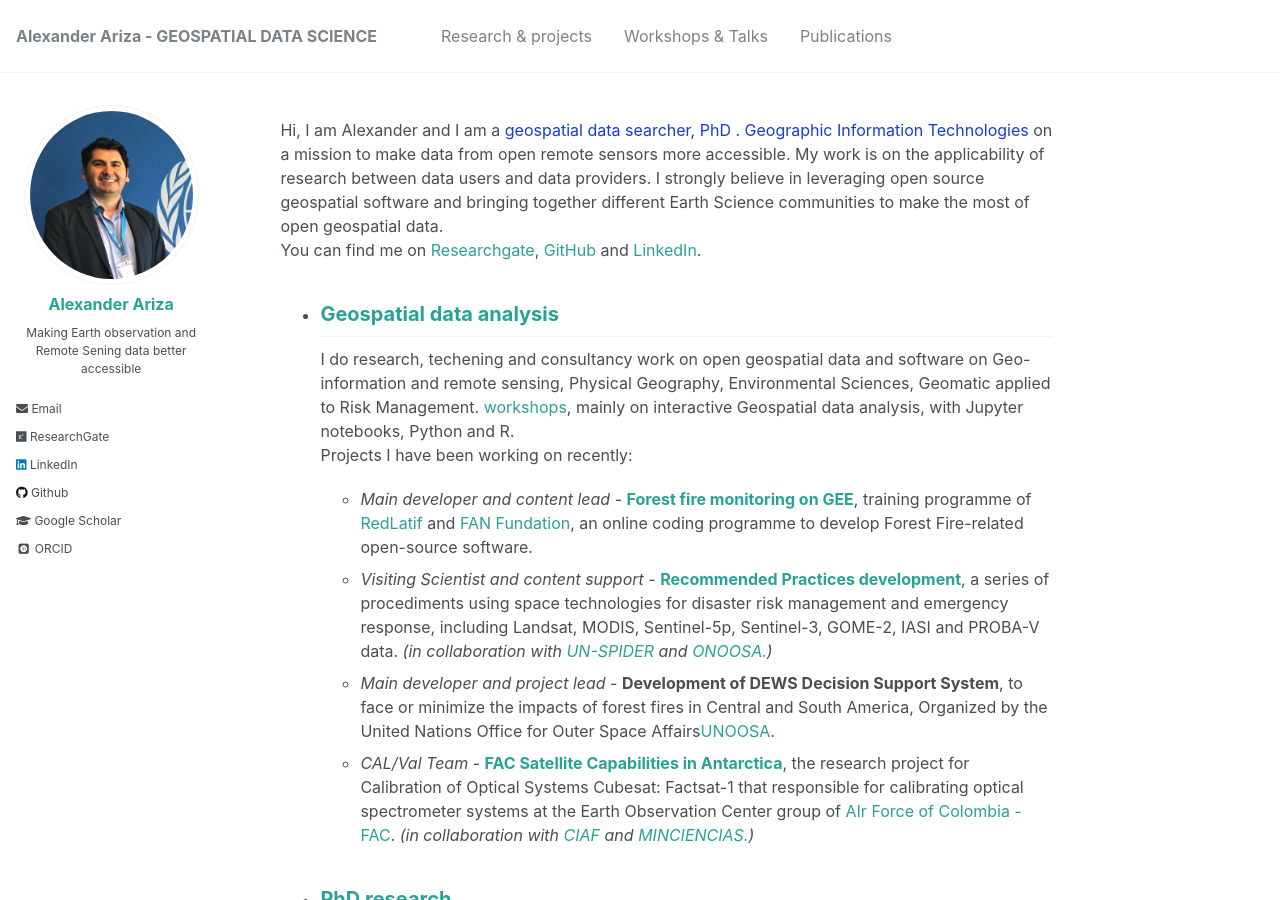
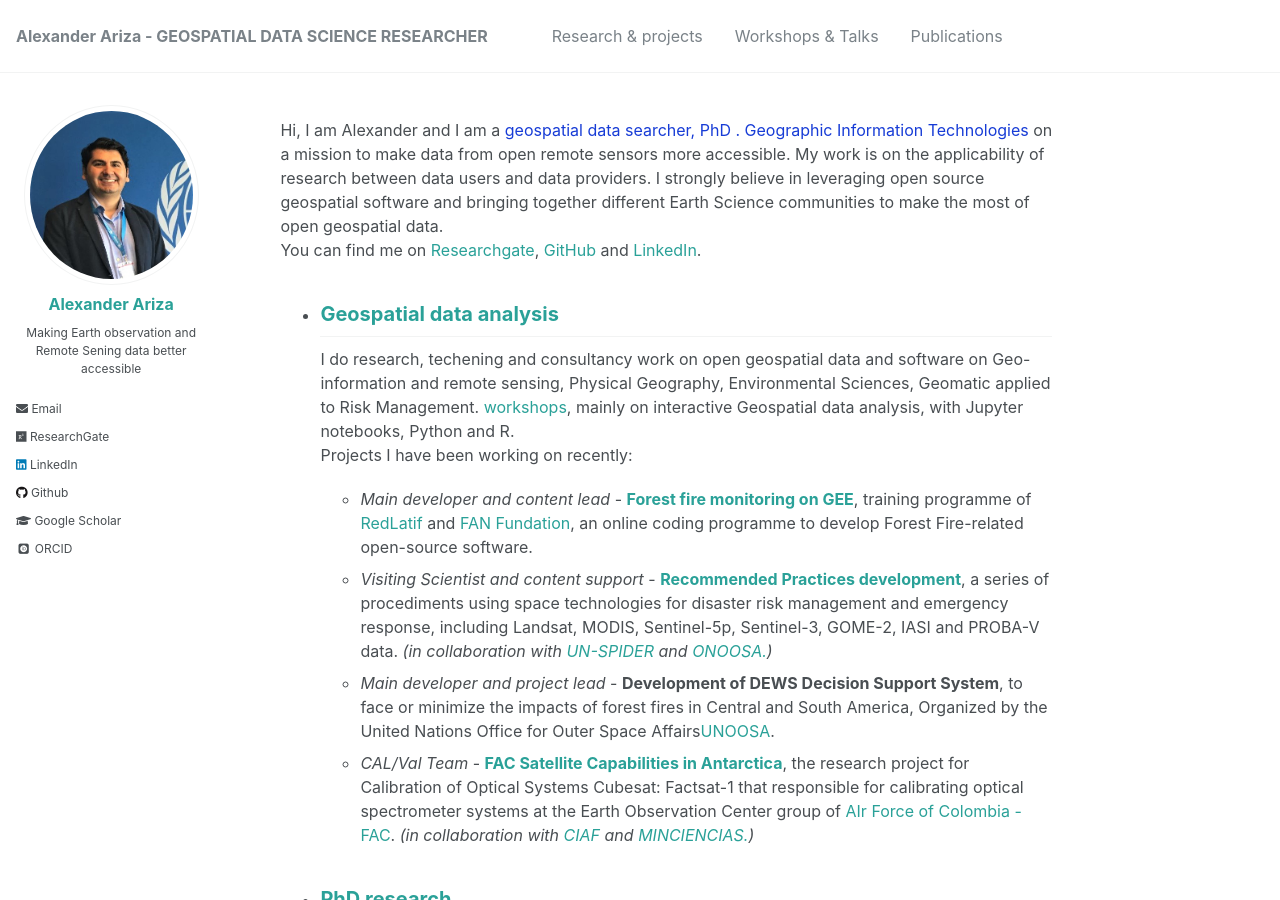
Before and after one commit to Alexanderariza/alexanderariza.github.io, a Jekyll site: the page built from _pages/about.md, in a window 1280 px wide and 900 px high. Built offline with Jekyll 4.4.1, drawn with Linux system fonts in a browser that asks for light colours; some web fonts are replaced.

Commit message:
Update _config.yml

```diff
--- a/_config.yml
+++ b/_config.yml
@@ -7,7 +7,7 @@
 
 # Site Settings
 locale                   : "en-US"
-title                    : "Alexander Ariza - GEOSPATIAL DATA SCIENCE"
+title                    : "Alexander Ariza - GEOSPATIAL DATA SCIENCE RESEARCHER"
 title_separator          : "-"
 name                     : "Alexander Ariza"
 description              : "Making Geospatial and remote sensing data better accessible"
```
